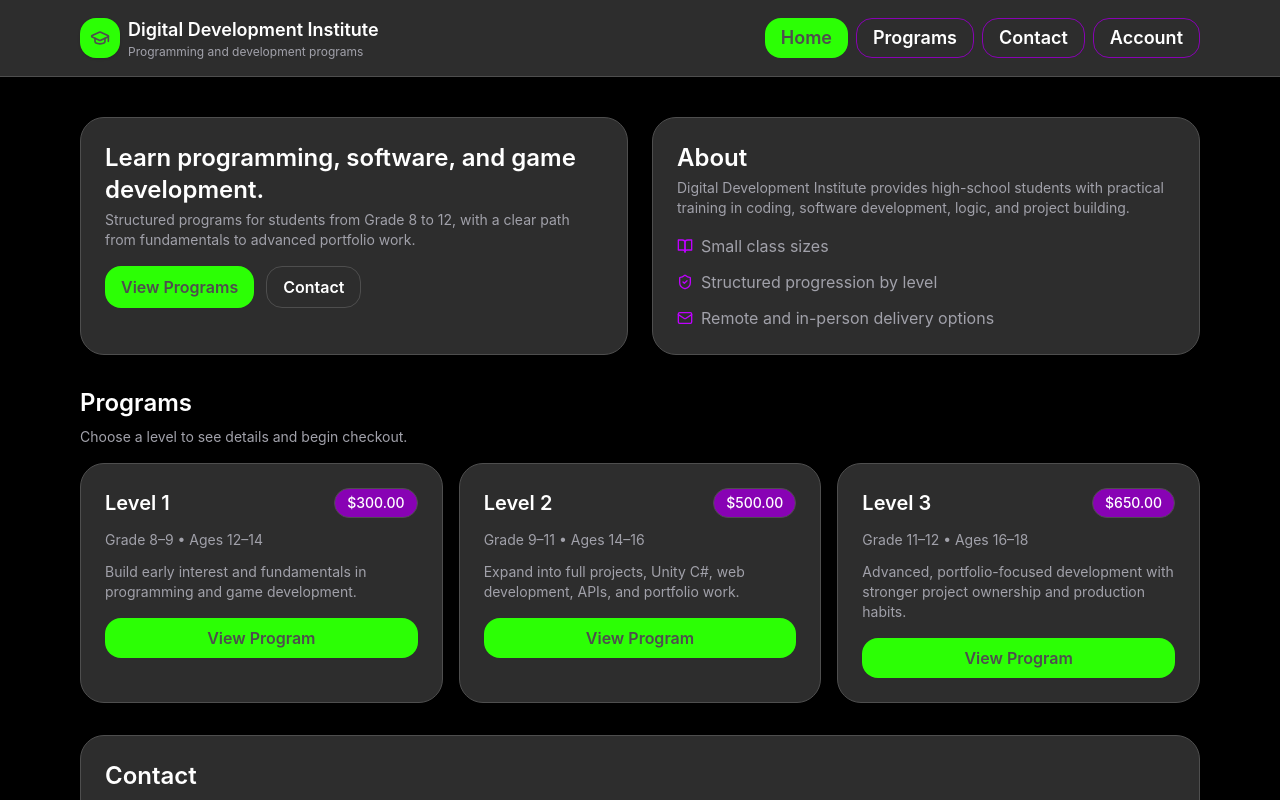
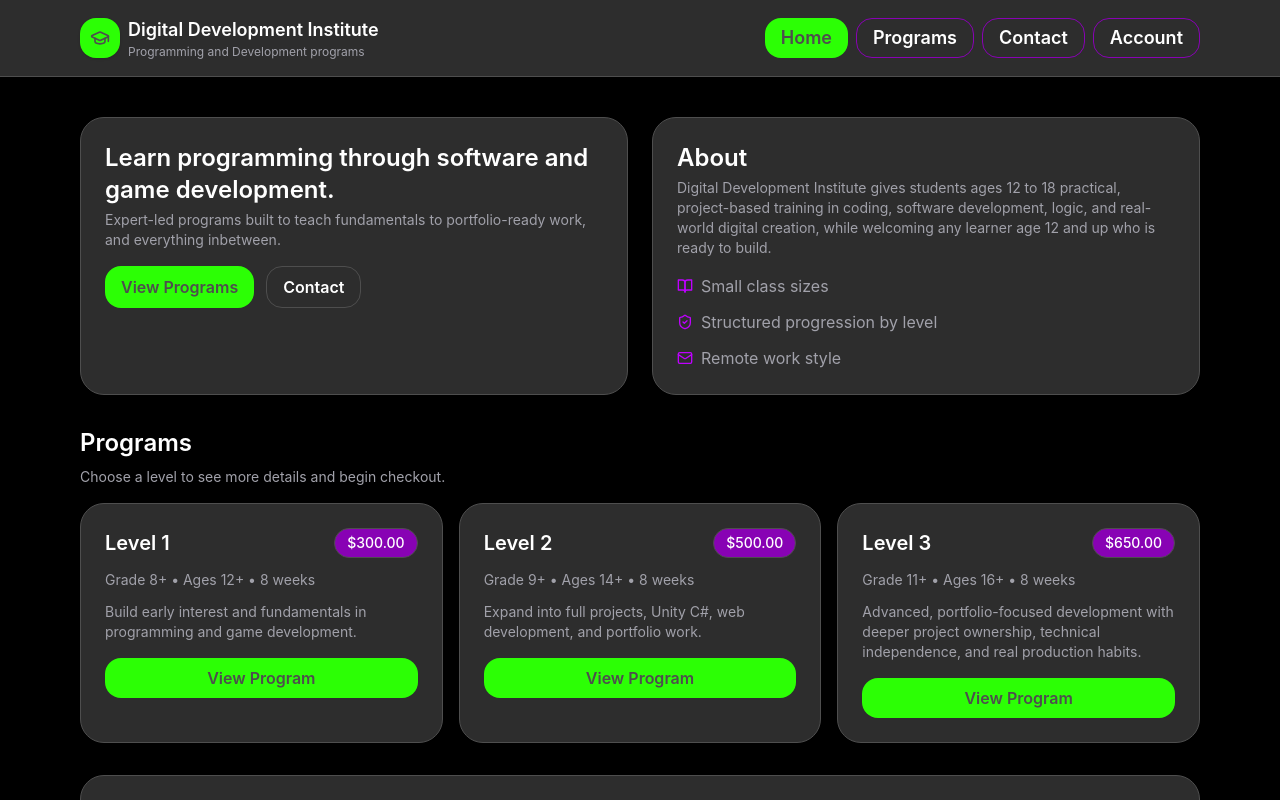
Before and after one commit to Yorgi11/ddi-website, a React (Vite) app: page / in a window 1280 px wide. Shown: the top 800 px of the page. Built offline with nearby package versions, Linux system fonts and the light colour scheme.

Commit message:
Updated wording
Updated site wording and added additional info and context to some areas

```diff
--- a/src/components/Navbar.jsx
+++ b/src/components/Navbar.jsx
@@ -55,7 +55,7 @@ export default function Navbar() {
               className="text-xs"
               style={{ color: va.colors.primaryTextDark }}
             >
-              Programming and development programs
+              Programming and Development programs
             </div>
           </div>
         </button>
--- a/src/components/ProgramCard.jsx
+++ b/src/components/ProgramCard.jsx
@@ -35,7 +35,7 @@ export default function ProgramCard({ program, onView }) {
         className={`${va.spacing.marginBottomMedium} ${va.text.smallFont}`}
         style={{ color: va.colors.primaryTextDark }}
       >
-        {program.grades} • {program.ages}
+        {program.grades} • {program.ages} • {program.timeline}
       </div>
 
       <p
--- a/src/data/programs.js
+++ b/src/data/programs.js
@@ -3,8 +3,9 @@ export const PROGRAMS = [
     id: "level1",
     name: "Level 1",
     price: 300,
-    grades: "Grade 8–9",
-    ages: "Ages 12–14",
+    grades: "Grade 8+",
+    ages: "Ages 12+",
+    timeline: "8 weeks",
     summary:
       "Build early interest and fundamentals in programming and game development.",
     breakdown: [
@@ -19,29 +20,32 @@ export const PROGRAMS = [
     id: "level2",
     name: "Level 2",
     price: 500,
-    grades: "Grade 9–11",
-    ages: "Ages 14–16",
+    grades: "Grade 9+",
+    ages: "Ages 14+",
+    timeline: "8 weeks",
     summary:
-      "Expand into full projects, Unity C#, web development, APIs, and portfolio work.",
+      "Expand into full projects, Unity C#, web development, and portfolio work.                        ",
     breakdown: [
       "Unity C# game development",
       "2D and 3D pipeline",
-      "Physics, UI, game logic",
+      "Physics, UI, and game logic",
       "Web development fundamentals",
       "APIs and databases",
       "2–4 full projects",
       "GitHub basics and portfolio setup",
     ],
-    rules: "Requires completion of Level 1 or passing a paid placement test.",
+    rules:
+      "Requires completion of Level 1 or successful placement through a paid assessment.",
   },
   {
     id: "level3",
     name: "Level 3",
     price: 650,
-    grades: "Grade 11–12",
-    ages: "Ages 16–18",
+    grades: "Grade 11+",
+    ages: "Ages 16+",
+    timeline: "8 weeks",
     summary:
-      "Advanced, portfolio-focused development with stronger project ownership and production habits.",
+      "Advanced, portfolio-focused development with deeper project ownership, technical independence, and real production habits.",
     breakdown: [
       "Advanced programming and systems",
       "Larger portfolio projects",
@@ -49,6 +53,7 @@ export const PROGRAMS = [
       "More independent development",
       "Career and pathway preparation",
     ],
-    rules: "Requires completion of Level 2 or passing a paid placement test.",
+    rules:
+      "Requires completion of Level 2 or successful placement through a paid assessment.",
   },
 ];
--- a/src/pages/AccountPage.jsx
+++ b/src/pages/AccountPage.jsx
@@ -106,10 +106,7 @@ export default function AccountPage() {
   return (
     <PageContainer>
       <div className={va.layout.accountGrid}>
-        <SectionCard
-          title="Account"
-          description="Simple login and registration layout."
-        >
+        <SectionCard title="Account">
           <div className={va.spacing.sectionStack}>
             <div className={va.layout.toggleGridTwo}>
               {mode === "login" ? (
@@ -196,10 +193,7 @@ export default function AccountPage() {
           </div>
         </SectionCard>
 
-        <SectionCard
-          title="User profile preview"
-          description="Target data structure for simple accounts."
-        >
+        <SectionCard title="User Profile Preview" description="Your profile">
           <div
             className={va.layout.infoList}
             style={{ color: va.colors.primaryTextDark }}
--- a/src/pages/ContactPage.jsx
+++ b/src/pages/ContactPage.jsx
@@ -7,7 +7,7 @@ export default function ContactPage() {
     <PageContainer>
       <SectionCard
         title="Contact"
-        description="Replace placeholders with your real business contact details."
+        description="Contact us for any inquires or issues."
       >
         <div
           className={va.layout.contactList}
--- a/src/pages/HomePage.jsx
+++ b/src/pages/HomePage.jsx
@@ -19,8 +19,8 @@ export default function HomePage() {
     <PageContainer className={va.spacing.pageStack}>
       <section className={va.layout.twoColumn}>
         <SectionCard
-          title="Learn programming, software, and game development."
-          description="Structured programs for students from Grade 8 to 12, with a clear path from fundamentals to advanced portfolio work."
+          title="Learn programming through software and game development."
+          description="Expert-led programs built to teach fundamentals to portfolio-ready work, and everything inbetween."
         >
           <div className={va.layout.flexWrapRow}>
             <button
@@ -50,7 +50,7 @@ export default function HomePage() {
 
         <SectionCard
           title="About"
-          description="Digital Development Institute provides high-school students with practical training in coding, software development, logic, and project building."
+          description="Digital Development Institute gives students ages 12 to 18 practical, project-based training in coding, software development, logic, and real-world digital creation, while welcoming any learner age 12 and up who is ready to build."
         >
           <div
             className={va.layout.infoList}
@@ -77,7 +77,7 @@ export default function HomePage() {
                 className={va.icons.small}
                 style={{ color: va.colors.secondaryColor }}
               />
-              <span>Remote and in-person delivery options</span>
+              <span>Remote work style</span>
             </div>
           </div>
         </SectionCard>
@@ -96,7 +96,7 @@ export default function HomePage() {
             className={va.text.smallFont}
             style={{ color: va.colors.primaryTextDark }}
           >
-            Choose a level to see details and begin checkout.
+            Choose a level to see more details and begin checkout.
           </p>
         </div>
 
@@ -113,7 +113,7 @@ export default function HomePage() {
 
       <SectionCard
         title="Contact"
-        description="General contact information placeholder."
+        description="Contact us for any inquires or issues."
       >
         <div
           className={va.layout.contactList}
```
